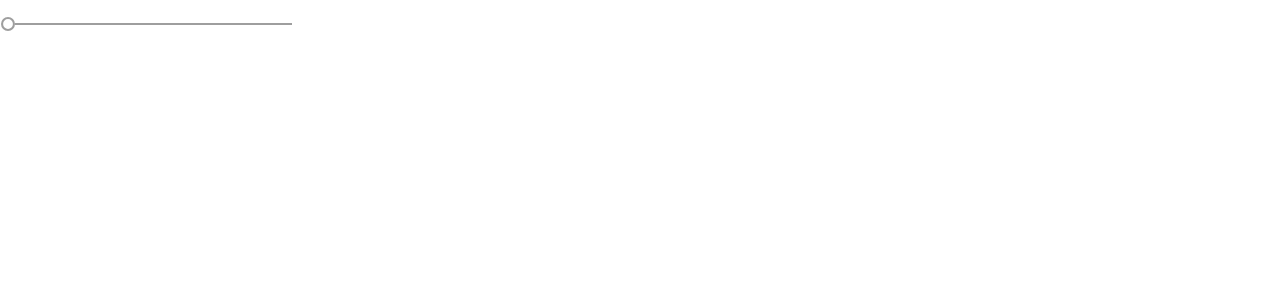
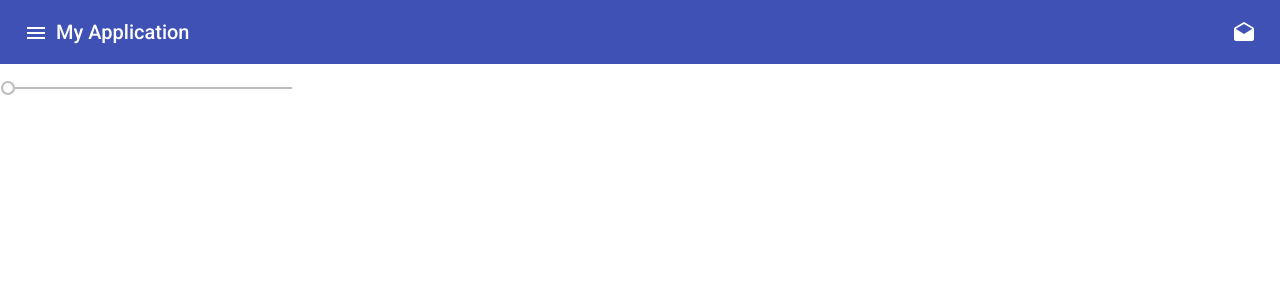
Before and after one commit to MrRoser/angular-testsite, an Angular app: page / in a window 1280 px wide. Shown: the top 300 px of the page. Built offline with nearby package versions, Linux system fonts and the light colour scheme.

Commit message:
added icons and buttons to nav left slider for now

```diff
--- a/src/app/app.component.html
+++ b/src/app/app.component.html
@@ -15,7 +15,10 @@
 <!-- <div>
   <app-header></app-header>
 </div> -->
-<p>
+<div>
+  <app-navigation-bar></app-navigation-bar>
+</div>
+<div>
   <mat-slider min="1" max="100" step="1" value="1"></mat-slider>
-</p>
+</div>
 <!-- <app-navigation-bar></app-navigation-bar> -->
--- a/src/app/app.module.ts
+++ b/src/app/app.module.ts
@@ -1,12 +1,18 @@
 import { BrowserModule } from '@angular/platform-browser';
-import { NgModule } from '@angular/core';
-// import { MatToolbarModule } from '@angular/material/toolbar';
+import { NgModule, CUSTOM_ELEMENTS_SCHEMA } from '@angular/core';
+import { MatToolbarModule } from '@angular/material/toolbar';
 import { MatSliderModule } from '@angular/material/slider';
+import { MatIconModule } from '@angular/material/icon';
+import {MatButtonModule} from '@angular/material/button';
 
 import { AppRoutingModule } from './app-routing.module';
 import { AppComponent } from './app.component';
 import { NavigationBarComponent } from './components/navigation-bar/navigation-bar.component';
 import { BrowserAnimationsModule } from '@angular/platform-browser/animations';
+
+// const materialModules = [
+//   MatIconModule
+// ];
 
 @NgModule({
   declarations: [
@@ -16,11 +22,20 @@ import { BrowserAnimationsModule } from '@angular/platform-browser/animations';
   imports: [
     BrowserModule,
     AppRoutingModule,
-    // MatToolbarModule,
+    MatToolbarModule,
     MatSliderModule,
+    MatIconModule,
+    MatButtonModule,
     BrowserAnimationsModule
   ],
+  exports : [
+    MatToolbarModule,
+    MatSliderModule,
+    MatIconModule,
+    MatButtonModule
+  ],
   providers: [],
-  bootstrap: [AppComponent]
+  bootstrap: [AppComponent],
+  schemas: [CUSTOM_ELEMENTS_SCHEMA]
 })
 export class AppModule { }
--- a/src/app/components/navigation-bar/navigation-bar.component.html
+++ b/src/app/components/navigation-bar/navigation-bar.component.html
@@ -1,15 +1,12 @@
-<!-- <p>
+<div>
   <mat-toolbar color="primary">
     <button mat-icon-button class="example-icon" aria-label="Example icon-button with menu icon">
       <mat-icon>menu</mat-icon>
     </button>
-      <span>My App</span>
+    <span>My Application</span>
     <span class="example-spacer"></span>
-      <button mat-icon-button class="example-icon favorite-icon" aria-label="Example icon-button with heart icon">
-        <mat-icon>favorite</mat-icon>
-      </button>
-      <button mat-icon-button class="example-icon" aria-label="Example icon-button with share icon">
-        <mat-icon>share</mat-icon>
+    <button mat-icon-button class="example-icon drafts-icon" aria-label="Example icon-button with drafts icon">
+      <mat-icon>drafts</mat-icon>
     </button>
   </mat-toolbar>
-  </p> -->
+</div>
--- a/src/index.html
+++ b/src/index.html
@@ -8,6 +8,7 @@
   <link rel="icon" type="image/x-icon" href="favicon.ico">
   <link href="https://fonts.googleapis.com/css?family=Roboto:300,400,500&display=swap" rel="stylesheet">
   <link href="https://fonts.googleapis.com/icon?family=Material+Icons" rel="stylesheet">
+
 </head>
 <body class="mat-typography">
   <app-root></app-root>
--- a/src/styles.css
+++ b/src/styles.css
@@ -1,6 +1,7 @@
 /* You can add global styles to this file, and also import other style files */
 
 @import "~@angular/material/prebuilt-themes/indigo-pink.css";
+/* @import "~@angular/material/prebuilt-themes/purple-green.css"; */
 
 html, body { height: 100%; }
 body { margin: 0; font-family: Roboto, "Helvetica Neue", sans-serif; }
```
Lines whose indentation alone changed are shown as unchanged.
